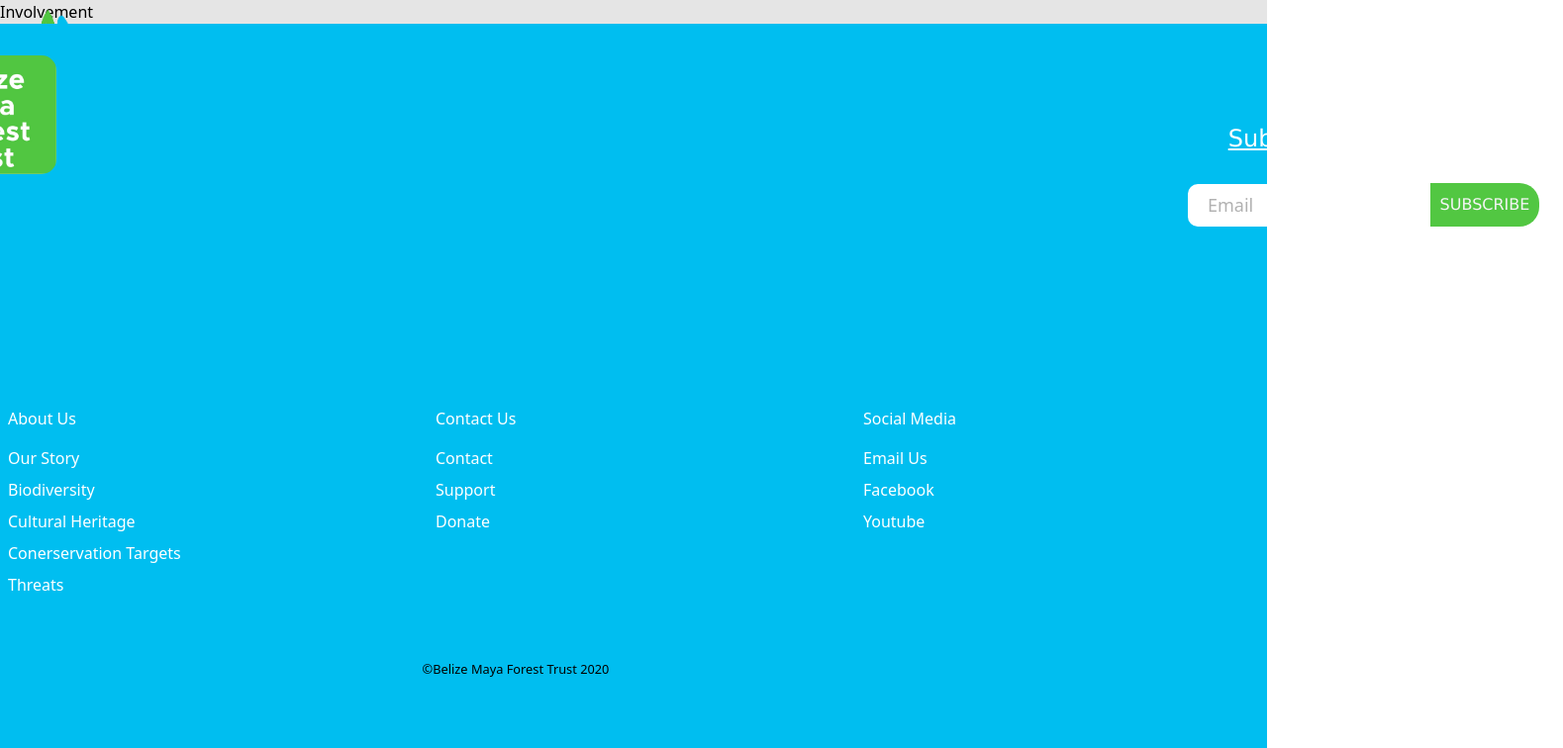
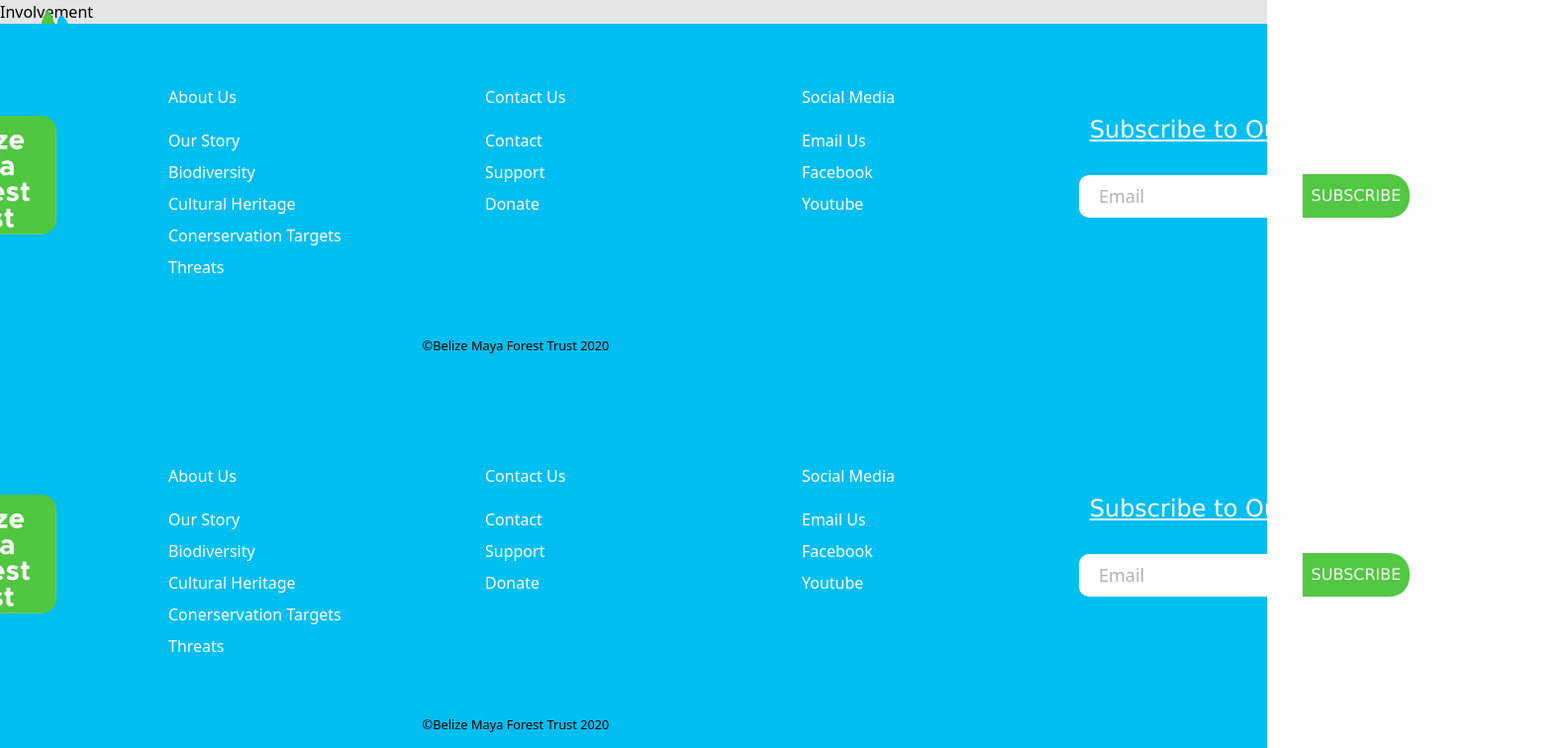
Before and after one commit to Totsylol/Belize-Maya-Forest-Trust, a React (Create React App) app in the folder AppArch/frontend/BMFT/: page /Involvement in a window 1280 px wide. Shown: the top 756 px of the page at 99% size, 1579 px wide, since content can reach past the window. Built offline with nearby package versions, Linux system fonts and the light colour scheme.

Commit message:
me done for day

```diff
--- a/AppArch/frontend/BMFT/src/components/styles/foot.module.css
+++ b/AppArch/frontend/BMFT/src/components/styles/foot.module.css
@@ -9,14 +9,15 @@
     bottom: 0;
     left: 0;
     width: 100%;
-    z-index: 1000;
+
+
 }
 .FinalBMFT{
     height: 120px;
     position: relative;
     left: -700px;
     border-radius: 15px;
-    top: -100px;
+    top: 120px;
 
 
 }
@@ -26,8 +27,9 @@
     justify-content: center;
     align-items: center;
     text-align: center;
-    padding: 16px;
+    padding: 10px;
     color: #ffffff;
+    height: 0px;
 }
 
 
@@ -43,8 +45,8 @@
     position: relative;
     margin-bottom: 24px;
     font-size: 24px;
-    top: 50px;
-    right: -770px;
+    top: 200px;
+    right: -630px;
     text-decoration: underline;
   }
 
@@ -56,12 +58,12 @@
   .subbutton{
     position: relative;
     margin-right: -1900px;
-    top: -150px;
-    left: -90px;
+    top: 0px;
+    left: -220px;
     font-family: "Verdana", Times, sans-serif;
     color: #f5f5f5;
     background-color: #52c742;
-    padding: 10px 10px;
+    padding: 10px 9px;
     border-radius: 0px;
     border-top-right-radius: 20px;
     border-bottom-right-radius: 20px;
@@ -79,8 +81,8 @@
     position: relative;
     padding: 8px 20px;
     border-radius: 10px;
-    margin-right: -1420px;
-    top: -90px;
+    margin-right: -1200px;
+    top: 60px;
     outline: none;
     border: none;
     font-size: 18px;
@@ -108,15 +110,16 @@
     display: flex;
     flex-direction: column;
     align-items: flex-start;
-    margin: 16px;
+    margin: 10px;
     text-align: left;
-    width: 400px;
+    width: 300px;
     box-sizing: border-box;
+
 
   }
 
   .footerlinkitems h2 {
-    margin-bottom: 16px;
+    margin-bottom: 20px;
   }
 
   .footerlinkitems > h2 {
```
